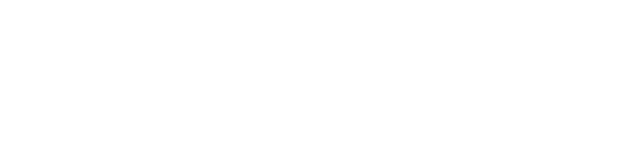
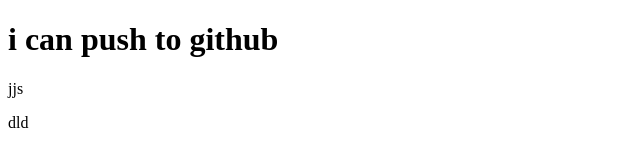
Before and after one commit to md-moniruzzaman01/my-first-repo, a plain HTML site: page index.html in a window 1280 px wide. Shown: the whole page, without its empty margins (0-640 px from the left). Drawn offline with Linux system fonts and the light colour scheme.

Commit message:
3line added

```diff
--- a/index.html
+++ b/index.html
@@ -7,6 +7,10 @@
     <title>my first repo</title>
 </head>
 <body>
+    <h1>i can push to github</h1>
+    <p>jjs</p>
+    <p>dld
 
+    </p>
 </body>
 </html>
```
